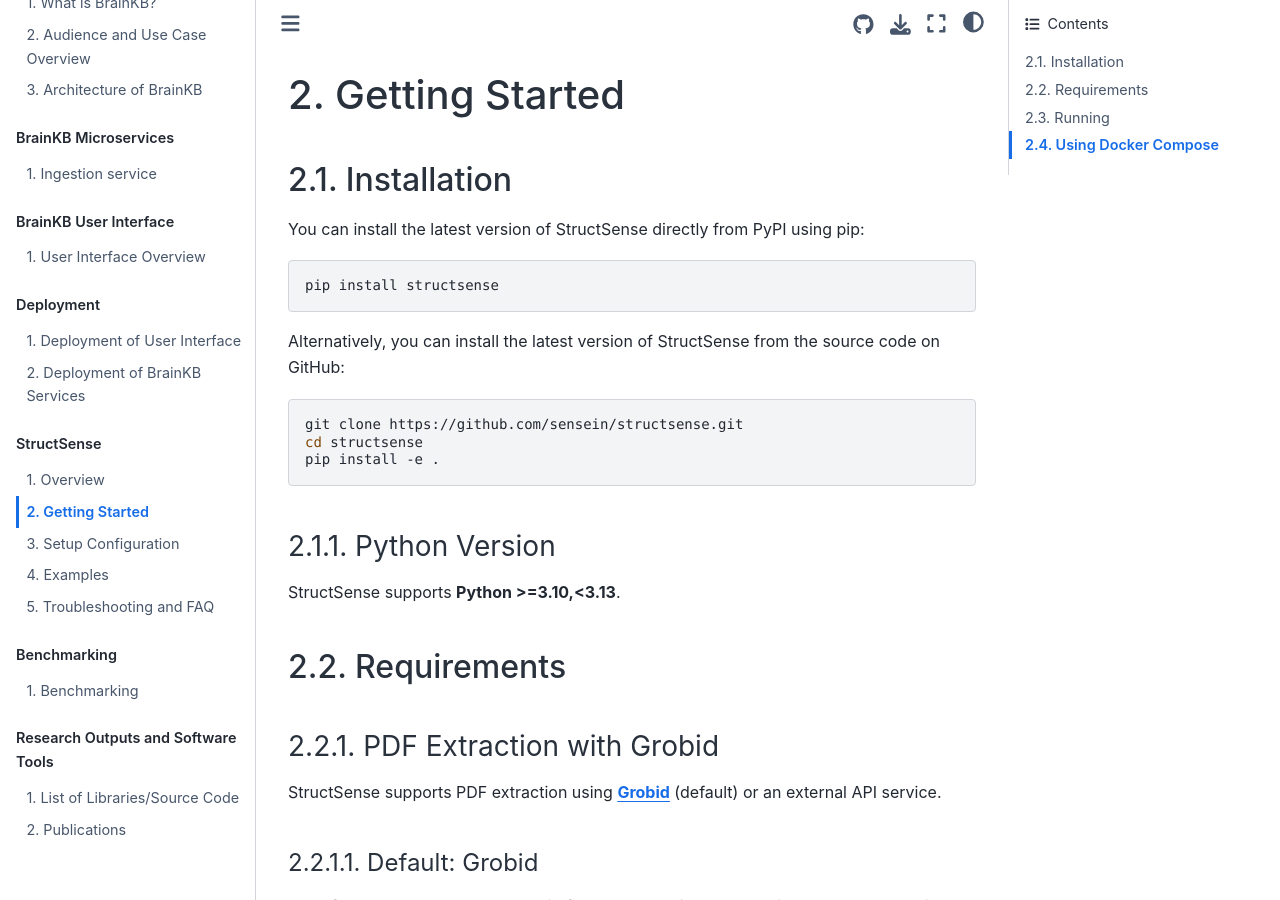
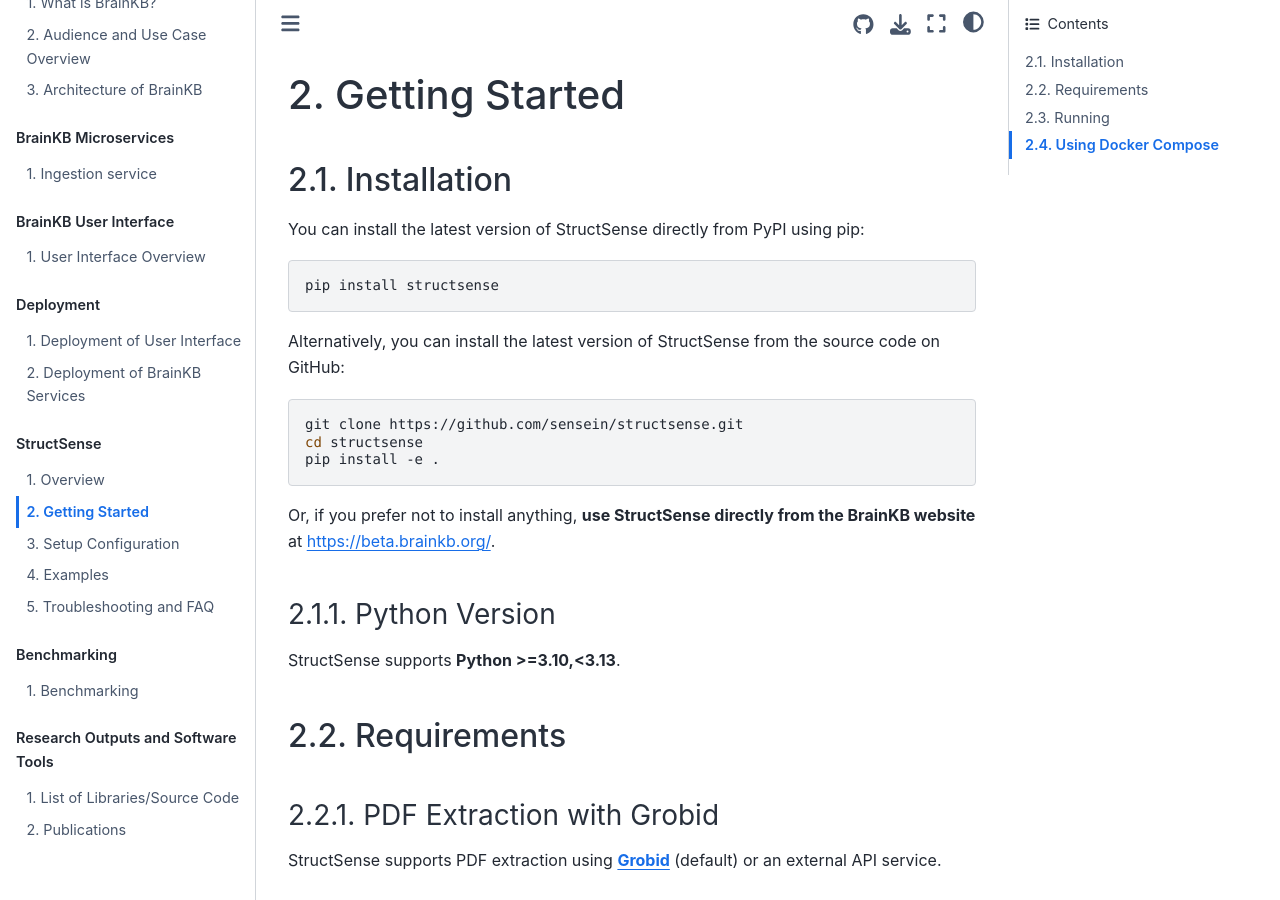
Before and after one commit to sensein/brainkbdocs, a Jupyter Book: the page built from docs/structsense_getting_started.md, in a window 1280 px wide and 900 px high. Built offline with Jupyter Book 1.0.4 settings and Sphinx 7.4.7 and the Sphinx Book theme 1.1.4, drawn with Linux system fonts in a browser that asks for light colours.

Commit message:
updated  information that StructSense can be used from BrainKB website.

````diff
--- a/docs/structsense_getting_started.md
+++ b/docs/structsense_getting_started.md
@@ -12,6 +12,8 @@
 cd structsense
 pip install -e .
 ```
+Or, if you prefer not to install anything, **use StructSense directly from the BrainKB website** at [https://beta.brainkb.org/](https://beta.brainkb.org/).
+
 ### Python Version
 StructSense supports **Python >=3.10,<3.13**.
 
````
